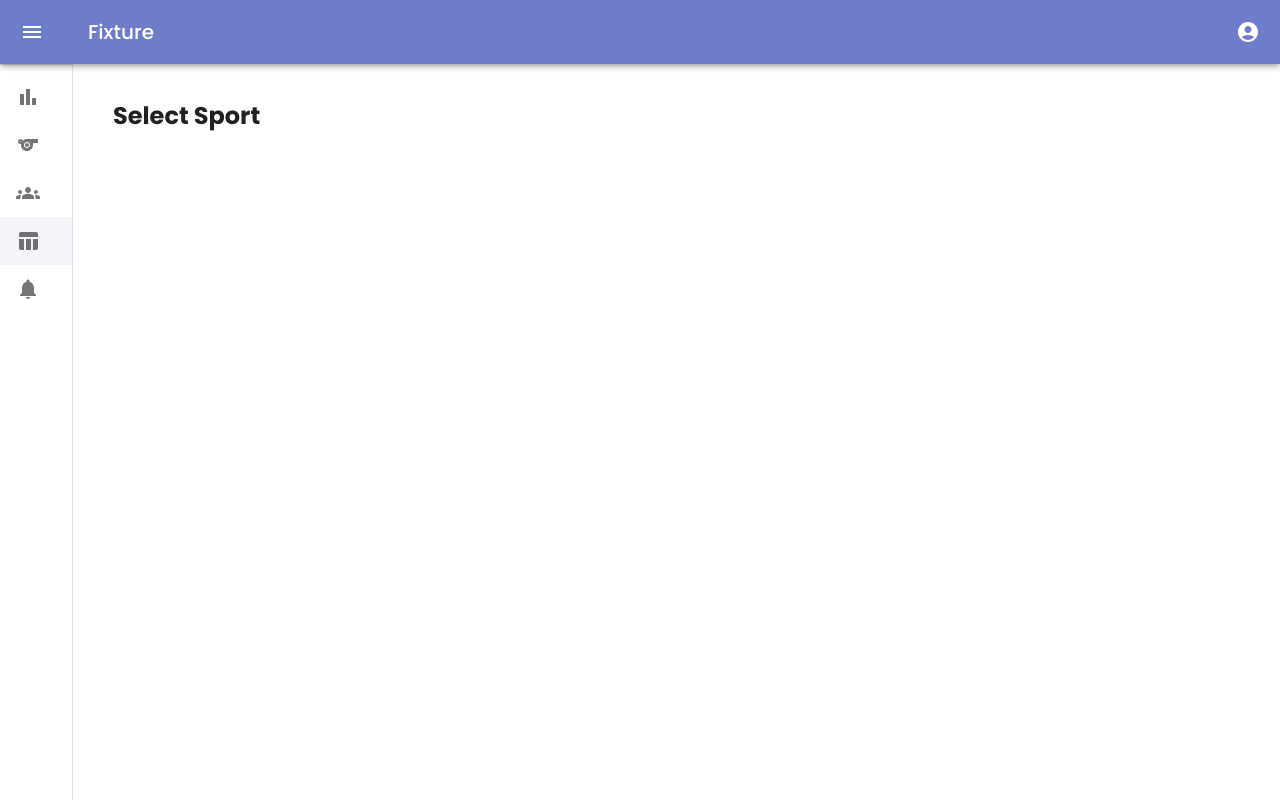
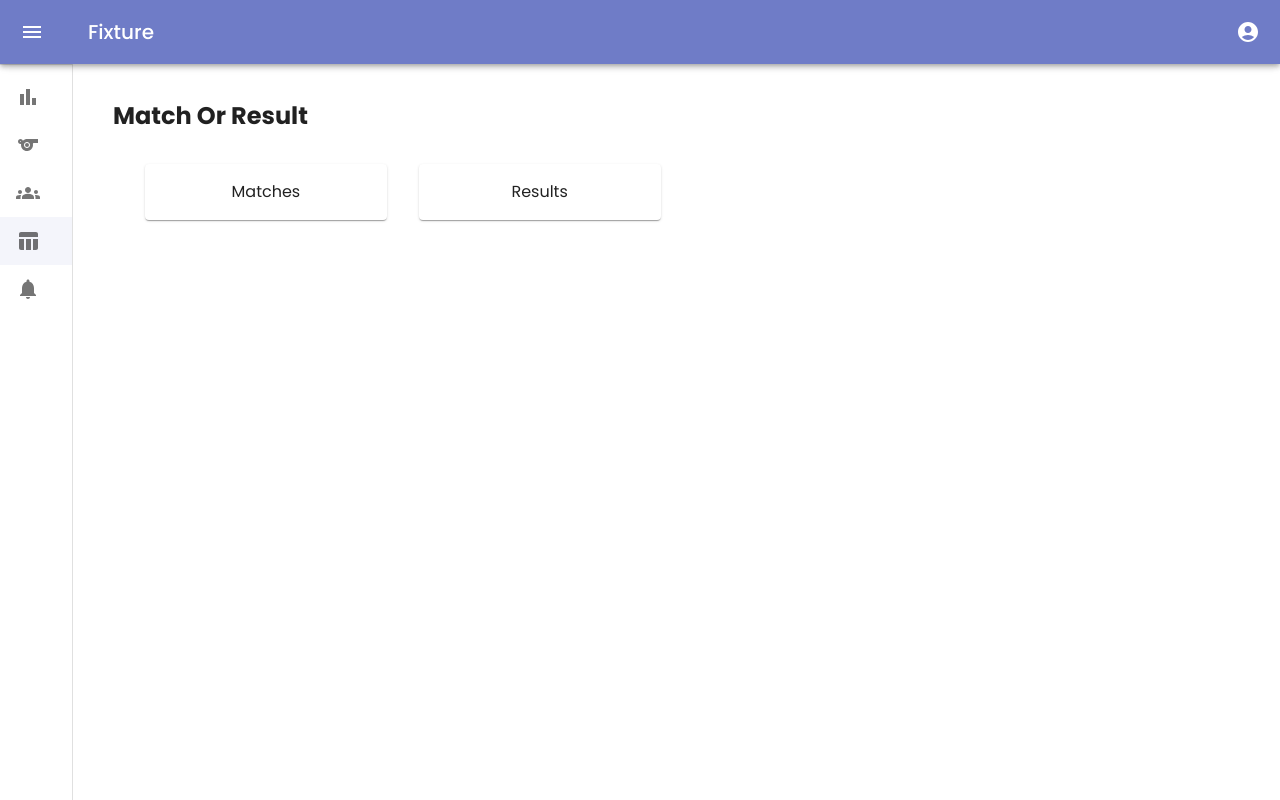
Before and after one commit to Minify-It-services/sports-meet-app, a React (Create React App) app: page /admin/fixture in a window 1280 px wide. Built offline with nearby package versions, Linux system fonts and the light colour scheme; no server answers.

Commit message:
fixture index page change

```diff
--- a/src/admin/pages/fixtures/index.jsx
+++ b/src/admin/pages/fixtures/index.jsx
@@ -1,45 +1,19 @@
-import React, { useState, useEffect } from "react";
-import { Link } from "react-router-dom";
-import Cookies from "universal-cookie";
+import React from "react";
 
 import Box from "@mui/material/Box";
 import Typography from "@mui/material/Typography";
+import Paper from "@mui/material/Paper";
+import { Link } from 'react-router-dom';
 
 // components
-import CustomCard from "../../../components/CustomCard";
-import jsendDestructor from "../../../utils/api/jsendDestructor";
-
 import DrawerBar from "../../../components/DrawerBar";
 
 const Fixtures = () => {
-    const cookies = new Cookies();
-    const token = cookies.get("sports_app_token");
-    const jsendRes = new jsendDestructor({
-        "Content-Type": "application/json",
-        Authorization: `Bearer ${token}`,
-    });
-    const [sports, setSports] = useState([]);
-    const getSports = async () => {
-        const { data, status, message } = await jsendRes.destructFromApi(
-            "/sports",
-            "GET"
-        );
-        if (status === "success") {
-            setSports(data);
-        } else {
-            console.log(data, message);
-        }
-    };
-    useEffect(() => {
-        getSports();
-    // eslint-disable-next-line
-    }, []);
-
     return (
         <Box sx={{ display: "flex" }}>
             <DrawerBar pageName={"Fixture"} pageId={4} />
             <Box sx={{ flexGrow: 1, pt: 12.5, px: { xs: 2, sm: 3, md: 5 } }}>
-                <Typography variant="h5" sx={{ fontWeight: "bold" }}>Select Sport</Typography>
+                <Typography variant="h5" sx={{ fontWeight: "bold" }}>Match Or Result</Typography>
                 <Box
                     sx={{
                         display: "grid",
@@ -48,30 +22,20 @@ const Fixtures = () => {
                             xs: "repeat(2,1fr)",
                             md: "repeat(4,1fr)",
                         },
+                        padding: '2em',
+                        gap: '2em'
                     }}
                 >
-                    {sports?.map((sport) => {
-                        // let type = "solo-registration";
-                        // if (sport.type === "team") {
-                        //     type = "team-registration";
-                        // }
-                        // if (sport.type === "duo") {
-                        //     type = "duo-registration";
-                        // }
-                        return (
-                            <Link
-                                to={`/admin/fixtures/game`}
-                                // key={sport.id}
-                                // state={sport}
-                                style={{ textDecoration: "none" }}
-                            >
-                                <CustomCard
-                                    label={sport.name}
-                                    image="https://www.pngkit.com/png/full/481-4812605_playing-cricket-cartoon-clipart-cricket-royalty-free-cricket.png"
-                                ></CustomCard>
-                            </Link>
-                        );
-                    })}
+                    <Link to='/admin/fixture/matches' style={{ textDecoration: 'none', }}>
+                        <Paper sx={{ padding: '1em', textAlign: 'center' }}>
+                            <Typography variant="body">Matches</Typography>
+                        </Paper>
+                    </Link>
+                    <Link to='/admin/fixture/results' style={{ textDecoration: 'none', }}>
+                        <Paper sx={{ padding: '1em', textAlign: 'center' }}>
+                            <Typography variant="body">Results</Typography>
+                        </Paper>
+                    </Link>
                 </Box>
             </Box>
         </Box>
```
